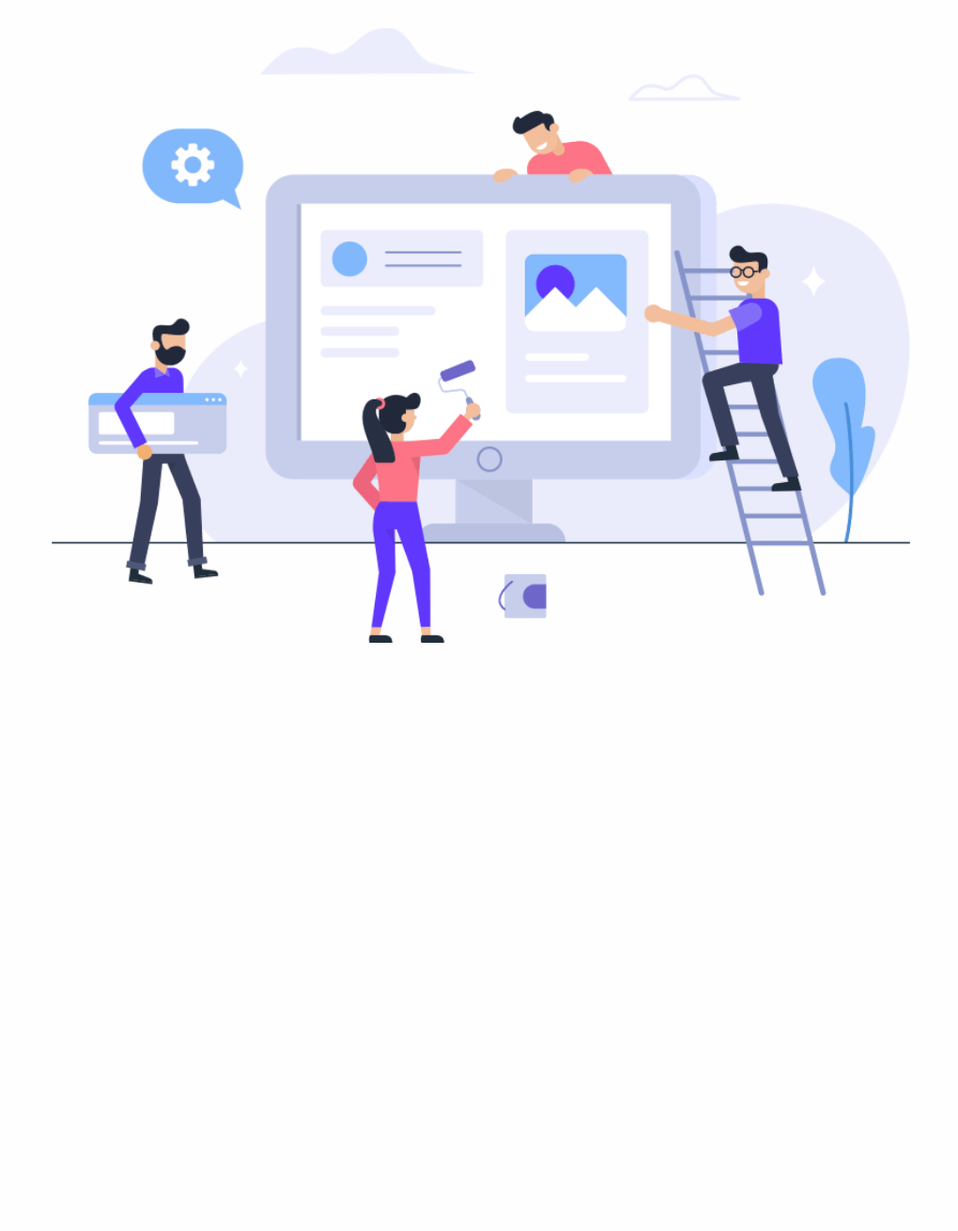
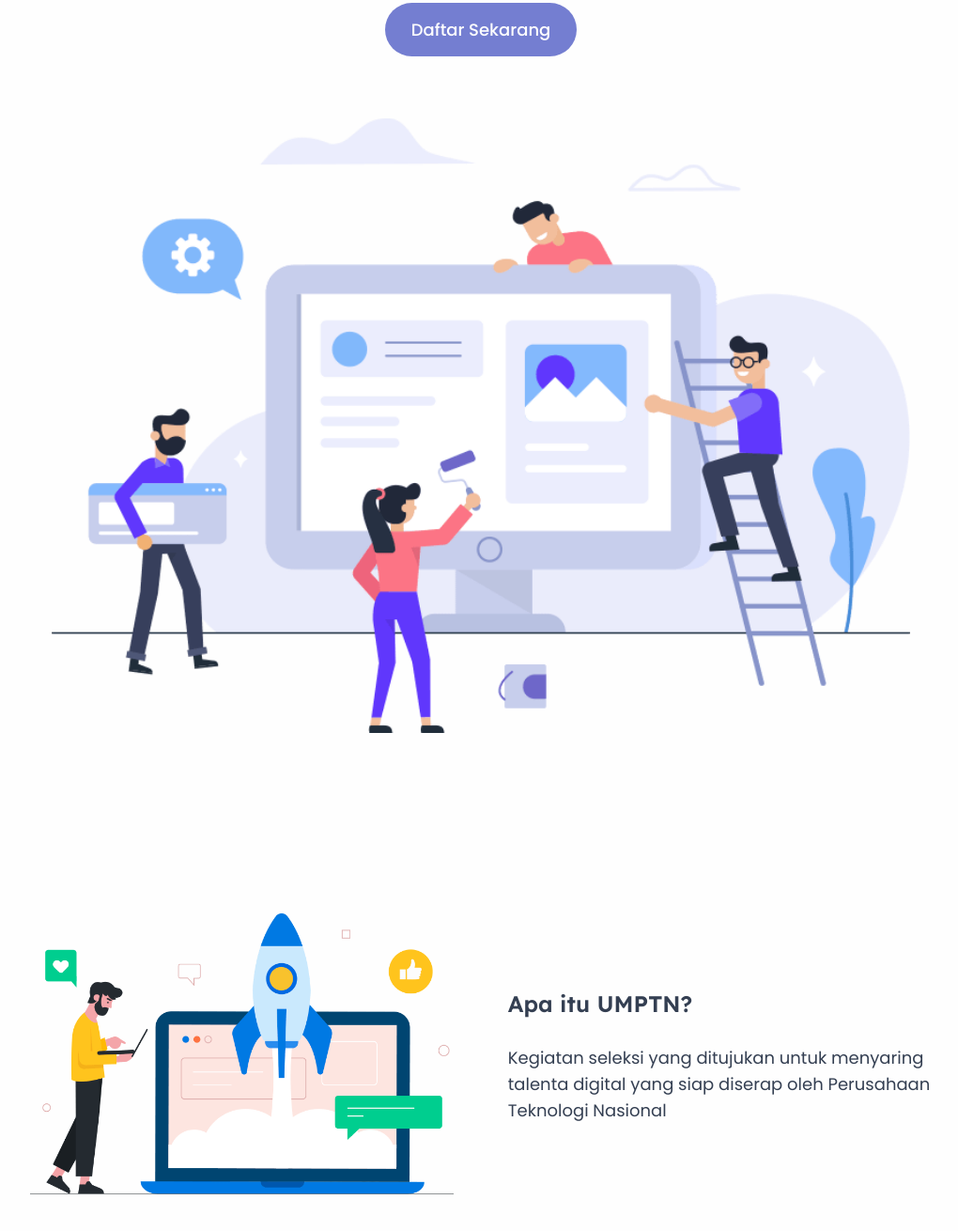
Before and after one commit to euxzy/landing-umptn-MuhamadRijal, a website: page src/index.html in a window 1280 px wide. Shown: the part 442-1752 px from the top of the page at 94% size, without its empty margins (128-1148 px from the left). Before the commit the page ends 1254 px from the top, so only its background shows below. Drawn offline with Linux system fonts and the light colour scheme.

Commit message:
create second section

```diff
--- a/src/index.html
+++ b/src/index.html
@@ -8,8 +8,8 @@
     <title>UMPTN Day 3 - Landing Page</title>
   </head>
   <body class="bg-[#fefefe] font-poppins text-[#343f52]">
-    <main class="my-32 flex w-full justify-center">
-      <section class="flex flex-col items-center justify-center">
+    <main class="my-32 flex w-full flex-col items-center">
+      <section class="my-24 flex flex-col items-center justify-center">
         <div class="mb-14 max-w-[80%] text-center">
           <h1 class="mb-7 font-lexend text-5xl font-bold leading-tight">Ujian Masuk Perusahaan Teknologi Nasional</h1>
           <p class="text-2xl text-[#60697b]">Pendaftaran Ujian Masuk Perusahaan Teknologi Nasional Dibuka!</p>
@@ -21,6 +21,16 @@
           <figure><img class="w-full" src="img/i12.png" alt /></figure>
         </div>
       </section>
+
+      <section class="my-24 flex w-3/4 justify-between">
+        <div class="w-[47%]">
+          <figure><img class="w-full" src="img/i2.png" alt /></figure>
+        </div>
+        <article class="flex w-[47%] flex-col justify-center">
+          <h2 class="mb-7 font-lexend text-2xl font-semibold">Apa itu UMPTN?</h2>
+          <p class="text-lg">Kegiatan seleksi yang ditujukan untuk menyaring talenta digital yang siap diserap oleh Perusahaan Teknologi Nasional</p>
+        </article>
+      </section>
     </main>
   </body>
 </html>
```
Also changed, not shown: src/css/output.css.
